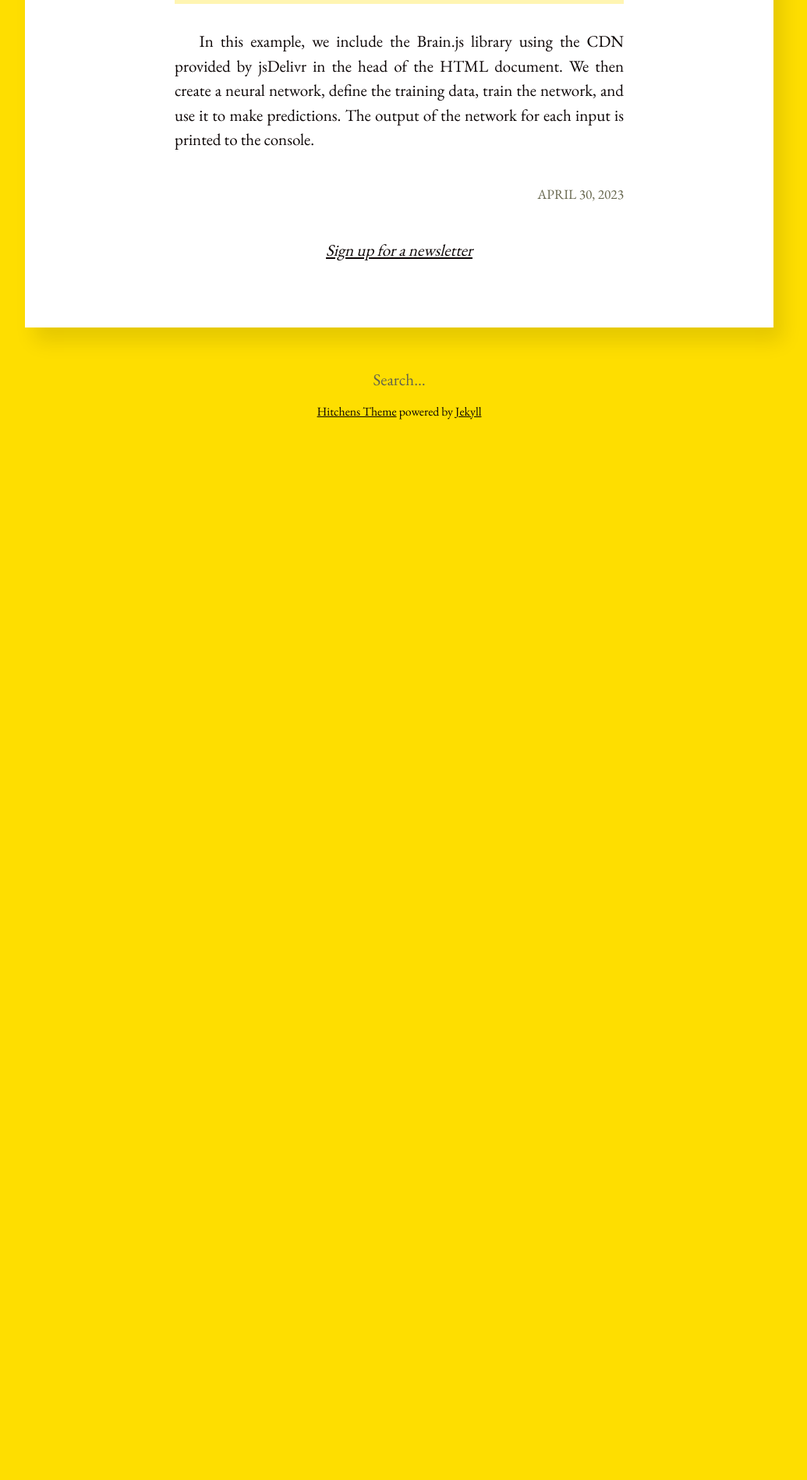
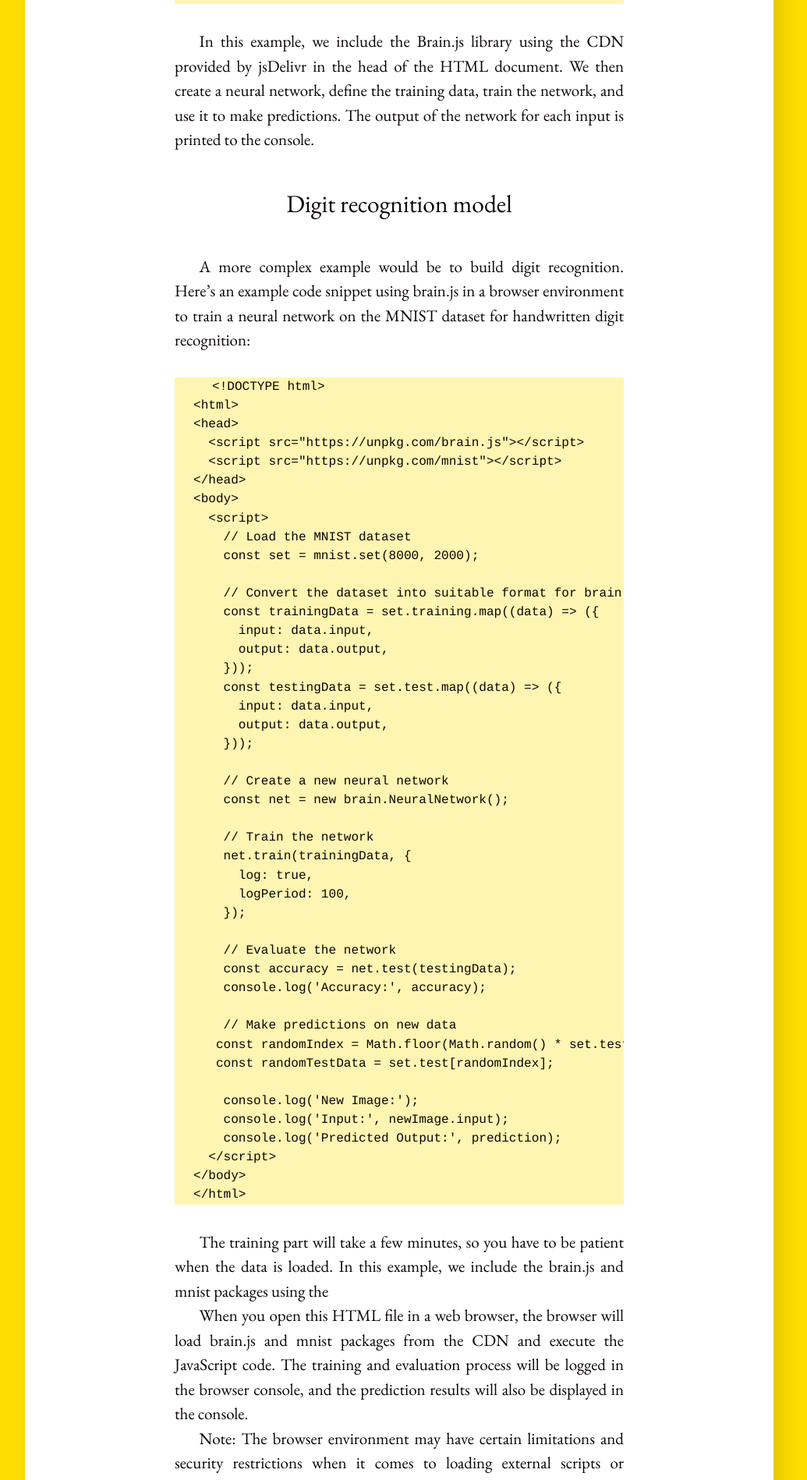
Before and after one commit to gopi-suvanam/gopi-suvanam.github.io, a Jekyll site: the page built from _posts/2023-04-30-Machine-Learning-in-JavaScript-using-Brainjs.md, in a window 1280 px wide. Shown: the part 3029-4927 px from the top of the page at 78% size, without its empty margins (128-1163 px from the left). Built offline with Jekyll 4.4.1, drawn with Linux system fonts in a browser that asks for light colours; before the commit the page ends 3613 px from its top, so only the background shows below that; some of the changed text lies outside the part shown.

Commit message:
Update 2023-04-30-Machine-Learning-in-JavaScript-using-Brainjs.md

```diff
--- a/_posts/2023-04-30-Machine-Learning-in-JavaScript-using-Brainjs.md
+++ b/_posts/2023-04-30-Machine-Learning-in-JavaScript-using-Brainjs.md
@@ -72,3 +72,59 @@ Here's a simple example of how to use a CDN to load Brain.js in browsers by load
 	</html>
 
 In this example, we include the Brain.js library using the CDN provided by jsDelivr in the head of the HTML document. We then create a neural network, define the training data, train the network, and use it to make predictions. The output of the network for each input is printed to the console.
+
+### Digit recognition model
+
+A more complex example would be to build digit recognition. Here's an example code snippet using brain.js in a browser environment to train a neural network on the MNIST dataset for handwritten digit recognition:
+
+	<!DOCTYPE html>
+	<html>
+	<head>
+	  <script src="https://unpkg.com/brain.js"></script>
+	  <script src="https://unpkg.com/mnist"></script>
+	</head>
+	<body>
+	  <script>
+	    // Load the MNIST dataset
+	    const set = mnist.set(8000, 2000);
+
+	    // Convert the dataset into suitable format for brain.js
+	    const trainingData = set.training.map((data) => ({
+	      input: data.input,
+	      output: data.output,
+	    }));
+	    const testingData = set.test.map((data) => ({
+	      input: data.input,
+	      output: data.output,
+	    }));
+
+	    // Create a new neural network
+	    const net = new brain.NeuralNetwork();
+
+	    // Train the network
+	    net.train(trainingData, {
+	      log: true,
+	      logPeriod: 100,
+	    });
+
+	    // Evaluate the network
+	    const accuracy = net.test(testingData);
+	    console.log('Accuracy:', accuracy);
+
+	    // Make predictions on new data
+	   const randomIndex = Math.floor(Math.random() * set.test.length);
+	   const randomTestData = set.test[randomIndex];
+
+	    console.log('New Image:');
+	    console.log('Input:', newImage.input);
+	    console.log('Predicted Output:', prediction);
+	  </script>
+	</body>
+	</html>
+
+
+The training part will take a few minutes, so you have to be patient when the data is loaded. In this example, we include the brain.js and mnist packages using the <script> tags from the CDN (Content Delivery Network). The rest of the code remains the same as the previous example.
+
+When you open this HTML file in a web browser, the browser will load brain.js and mnist packages from the CDN and execute the JavaScript code. The training and evaluation process will be logged in the browser console, and the prediction results will also be displayed in the console.
+
+Note: The browser environment may have certain limitations and security restrictions when it comes to loading external scripts or accessing local files. Make sure to adjust the code accordingly and consider the security implications of running machine learning code in a browser environment.
```
